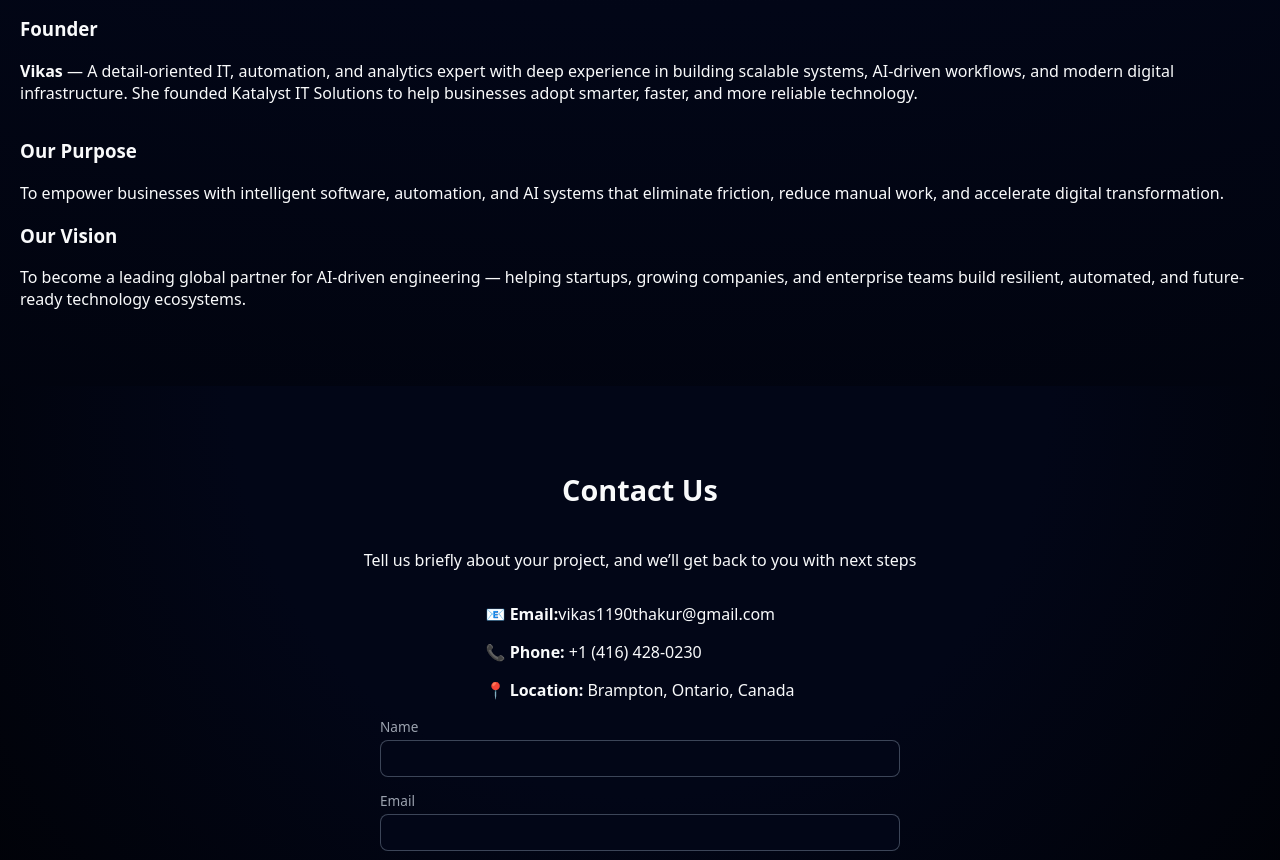
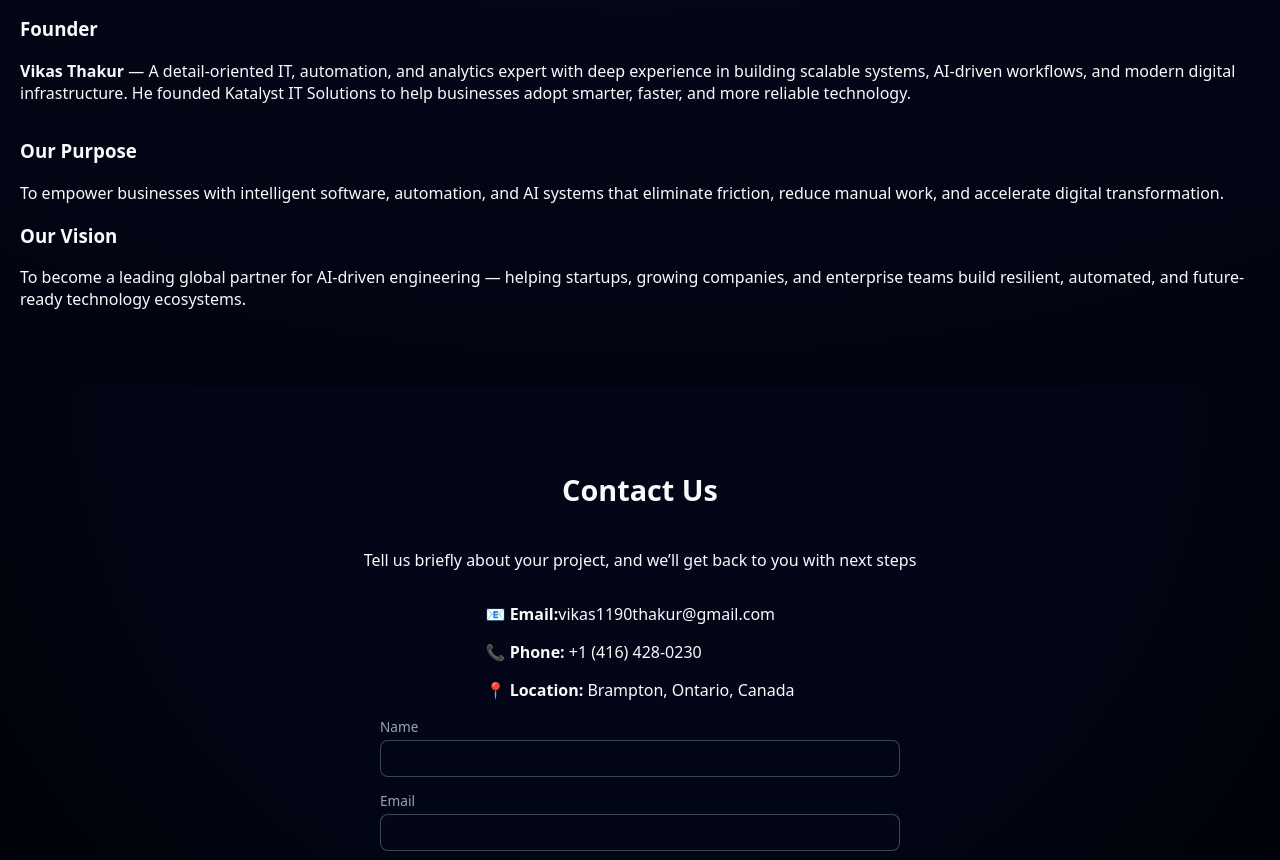
Before and after one commit to fantom872701/katalyst-site, a website: page index.html in a window 1280 px wide. Shown: the part 1608-2468 px from the top of the page. Drawn offline with Linux system fonts and the light colour scheme.

Commit message:
Update index.html
added few updates

```diff
--- a/index.html
+++ b/index.html
@@ -97,7 +97,7 @@
       <img src="founder.jpg" alt="Founder - Vikas Thakur" class="founder-photo" />
       <div>
         <h3>Founder</h3>
-        <p><strong>Vikas</strong> — A detail‑oriented IT, automation, and analytics expert with deep experience in building scalable systems, AI-driven workflows, and modern digital infrastructure. She founded Katalyst IT Solutions to help businesses adopt smarter, faster, and more reliable technology.</p>
+        <p><strong>Vikas Thakur</strong> — A detail‑oriented IT, automation, and analytics expert with deep experience in building scalable systems, AI-driven workflows, and modern digital infrastructure. He founded Katalyst IT Solutions to help businesses adopt smarter, faster, and more reliable technology.</p>
       </div>
     </div>
 
```
